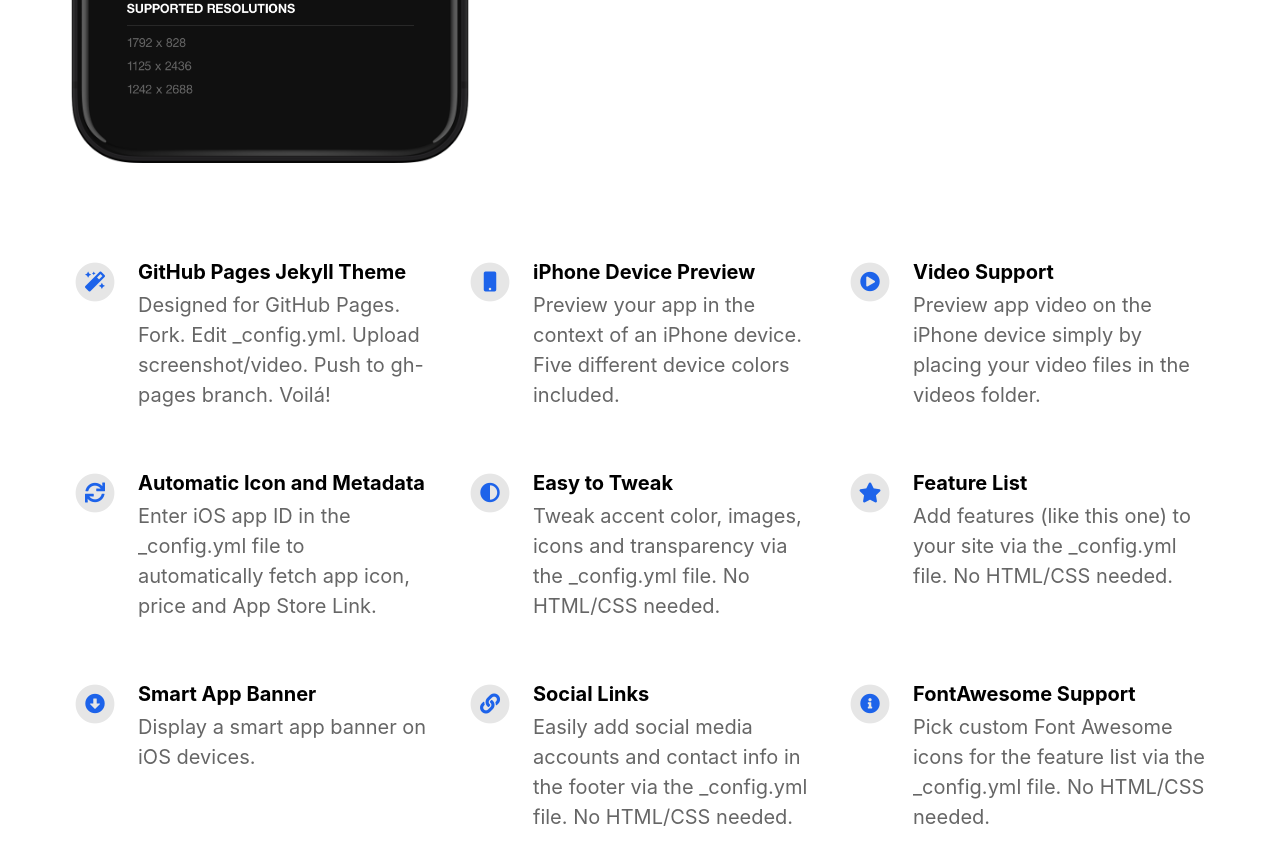
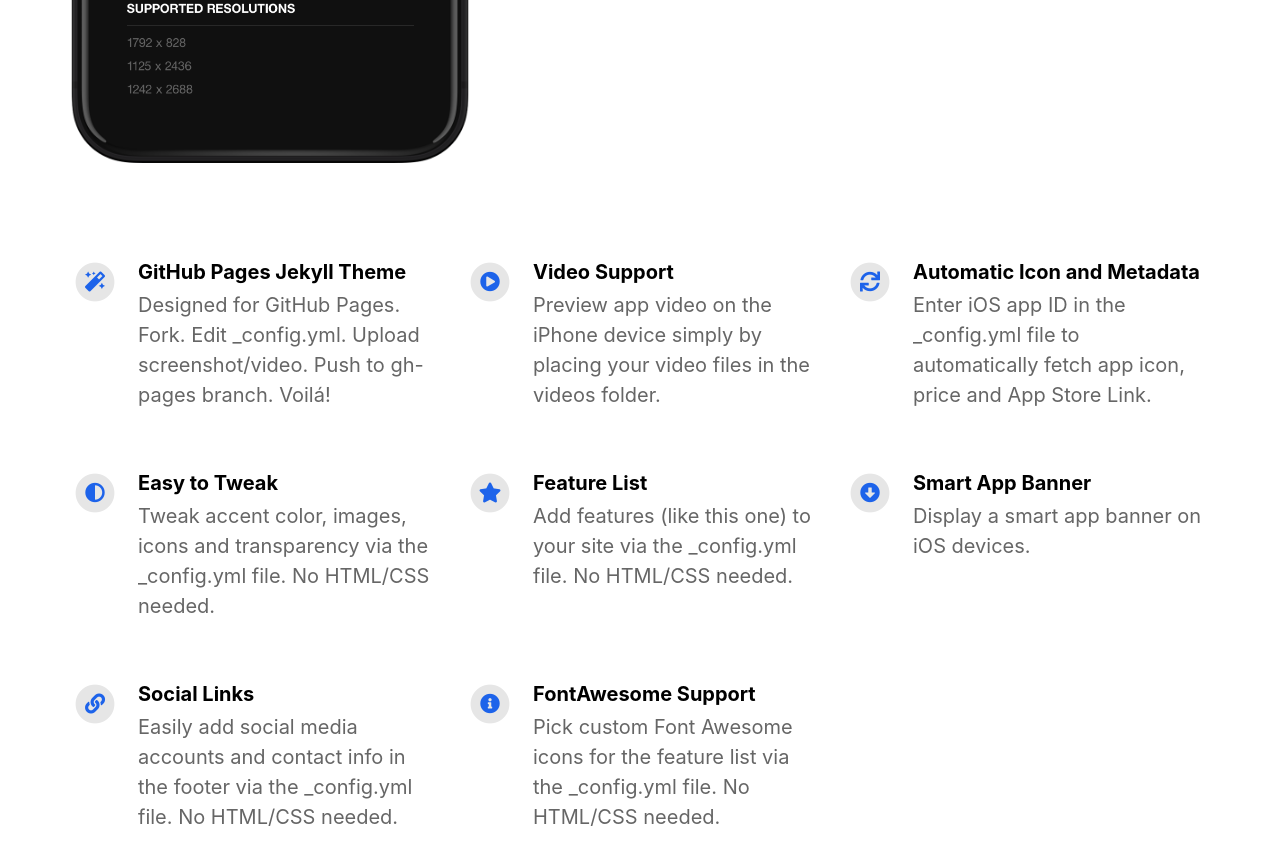
Before and after one commit to Maxinfor/Landpage, a Jekyll site: the page built from index.html, in a window 1280 px wide and 900 px high, scrolled down 822 px. Shown: the top 865 px of the window. Built offline with Jekyll 4.4.1, drawn with Linux system fonts in a browser that asks for light colours; nearby versions of some CDN libraries; part of the change alters nothing that is shown.

Commit message:
Update _config.yml

```diff
--- a/_config.yml
+++ b/_config.yml
@@ -40,7 +40,7 @@ features                                  :
     description                           : Designed for GitHub Pages. Fork. Edit _config.yml. Upload screenshot/video. Push to gh-pages branch. Voilá!
     fontawesome_icon_name                 : magic
 
-  - title                                 : iPhone Device Preview
+  - Sofisticação                                 : iPhone Device Preview
     description                           : Preview your app in the context of an iPhone device. Five different device colors included.
     fontawesome_icon_name                 : mobile
 
```
